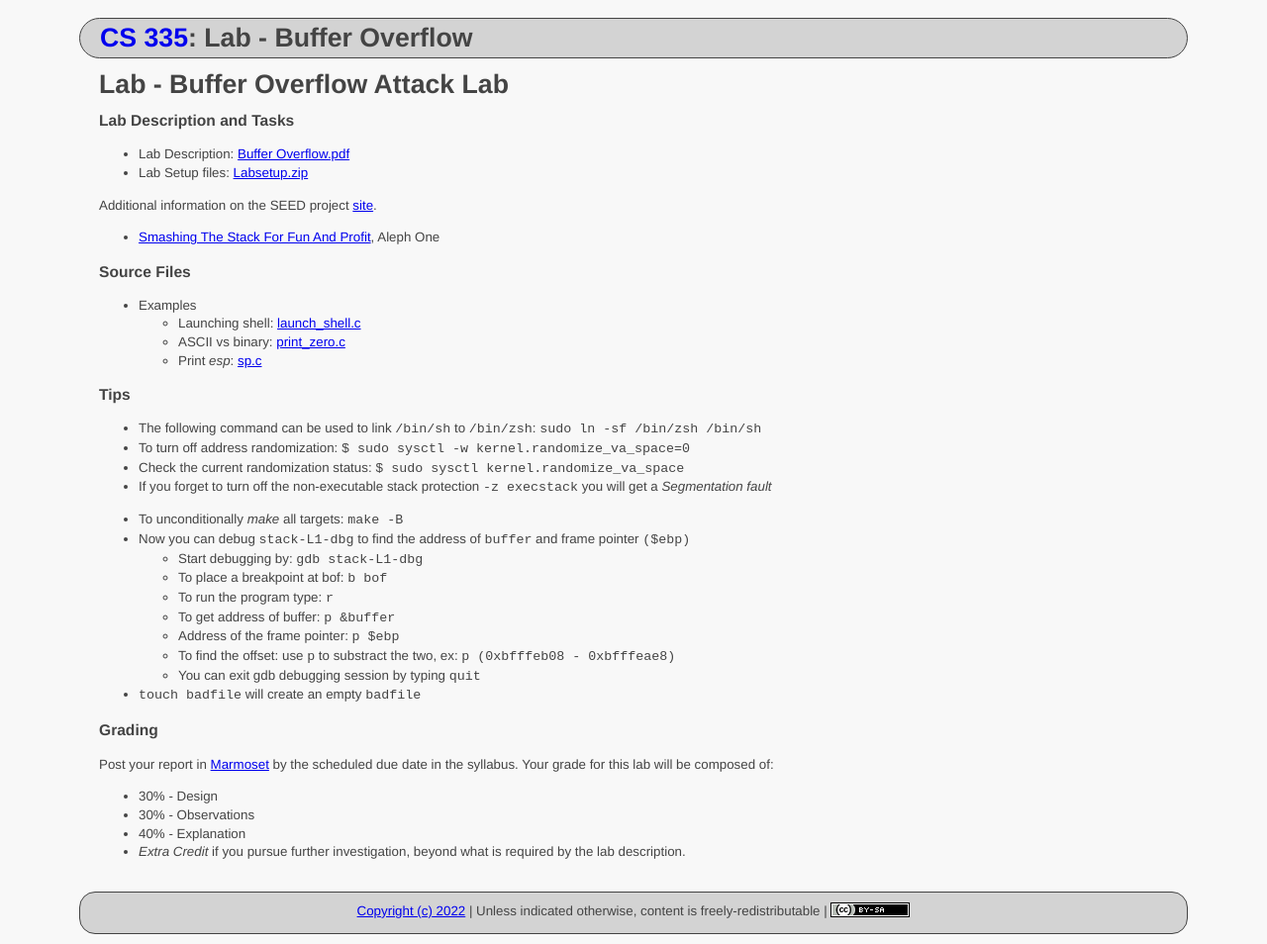
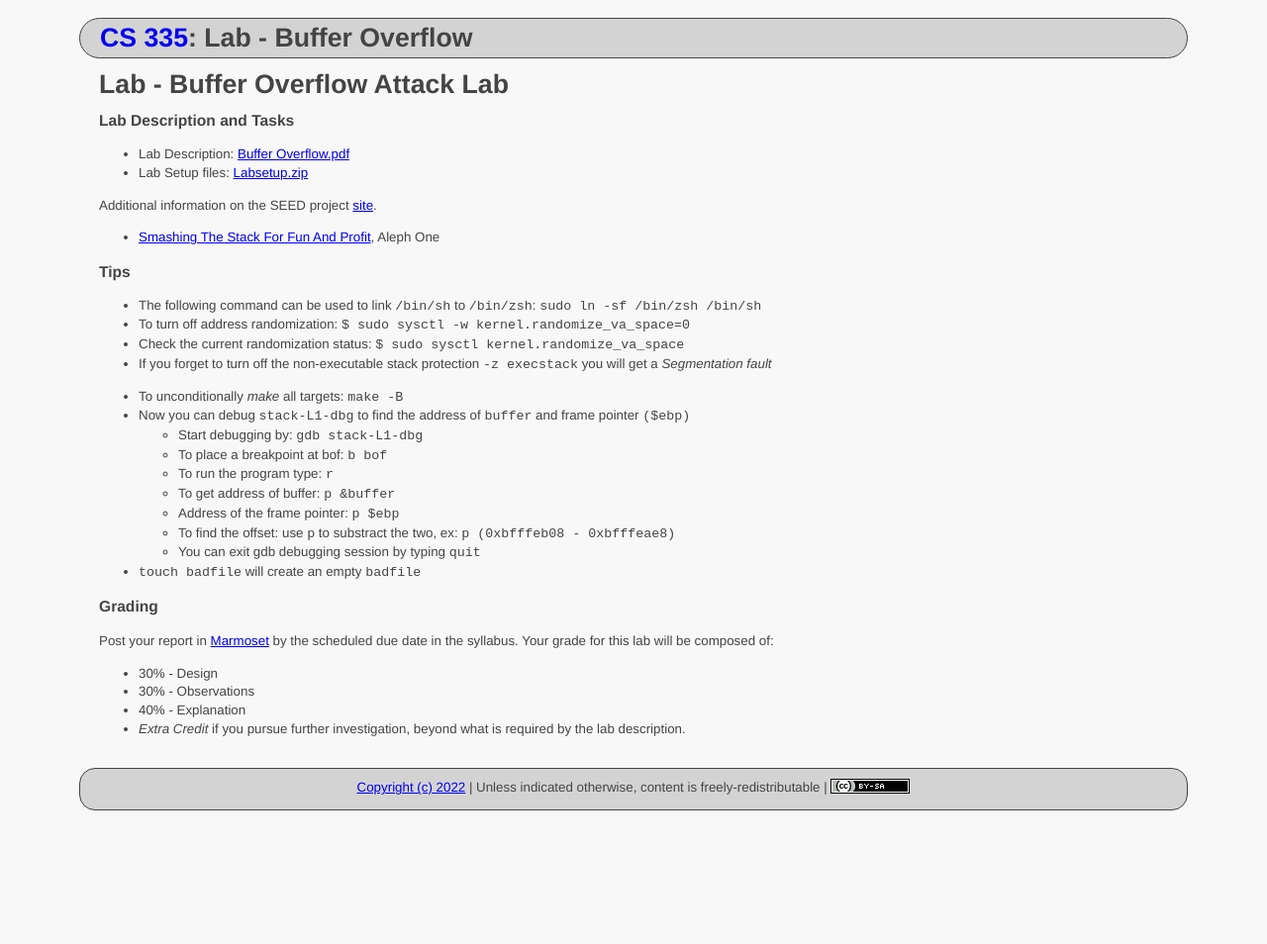
Before and after one commit to ycpcs/cs335-spring2022, a Jekyll site: the page built from labs/buffer_overflow.md, in a window 1280 px wide. Shown: the whole page at 99% size. Built offline with Jekyll 4.4.1, drawn with Linux system fonts in a browser that asks for light colours; after the commit the page ends 900 px from its top, so only the background shows below that.

Commit message:
move code files

````diff
--- a/labs/buffer_overflow.md
+++ b/labs/buffer_overflow.md
@@ -15,26 +15,6 @@ title: Lab - Buffer Overflow
 Additional information on the SEED project [site](https://seedsecuritylabs.org/Labs_20.04/Software/Buffer_Overflow_Setuid/).
 
 - [Smashing The Stack For Fun And Profit](https://insecure.org/stf/smashstack.html), Aleph One
-
-### Source Files
-
-<!--
-- Lab Files
-  - Build Malicious file: [exploit.c](buffer/exploit.c)
-  - Vulnerable program: [stack.c](buffer/stack.c)
-  - Defeat Randomization: [defeat_rand.sh](buffer\defeat_rand.sh)
-  - Helper Shell to build and setup stack.c: [build_stack.sh](buffer/build_stack.sh)
--->
-
-- Examples
-  - Launching shell: [launch_shell.c](buffer\launch_shell.c)
-  - ASCII vs binary: [print_zero.c](buffer\print_zero.c)
-  - Print *esp*: [sp.c](buffer/sp.c)
-
-<!--
-  - Shellcode in stack: [shellcode.c](buffer/shellcode.c) (compile with ```-z execstack```)
-  - Defeat dash test: [dash_shell_test.c](buffer/dash_shell_test.c)
--->
 
 ### Tips
 
````
